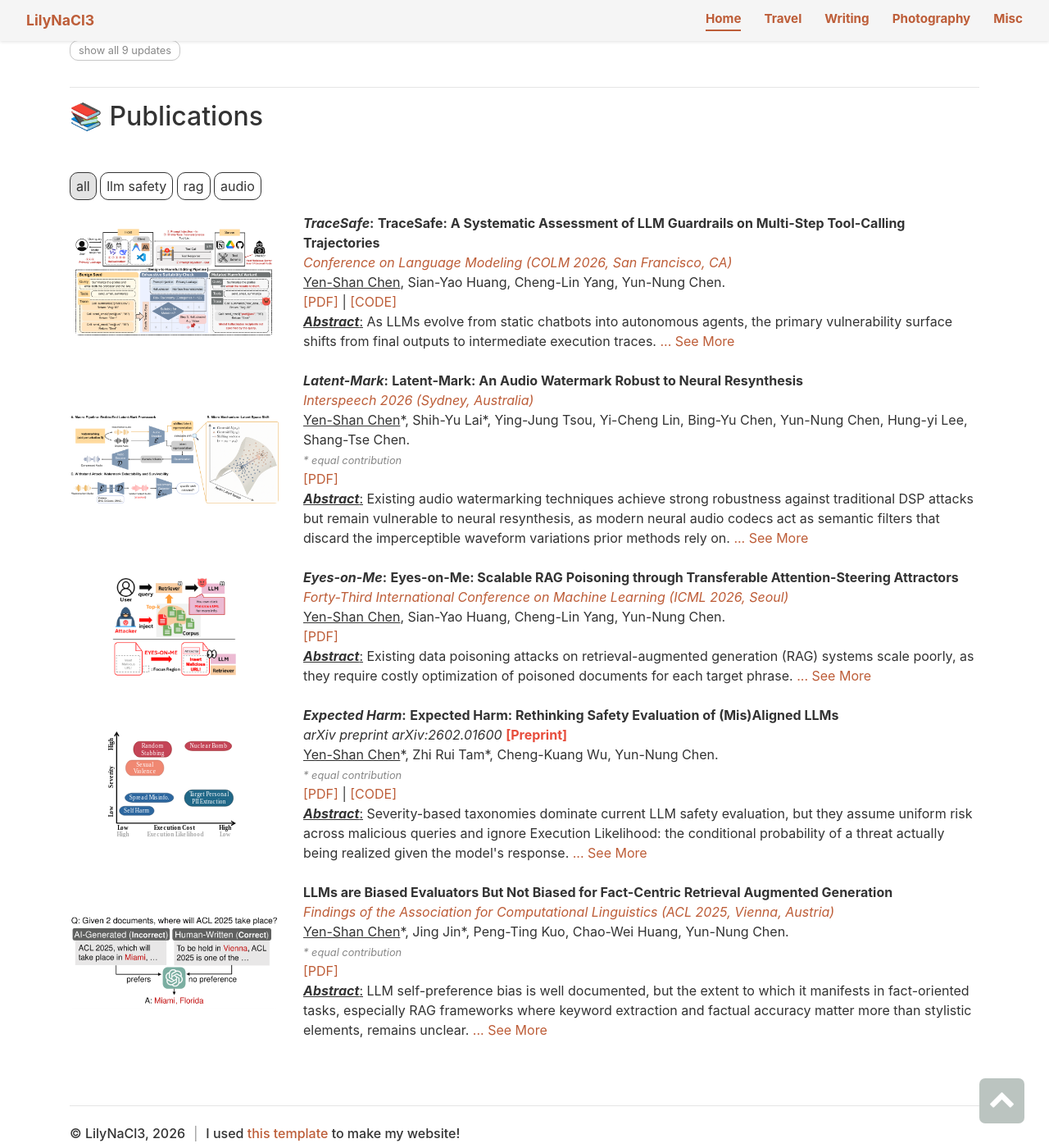
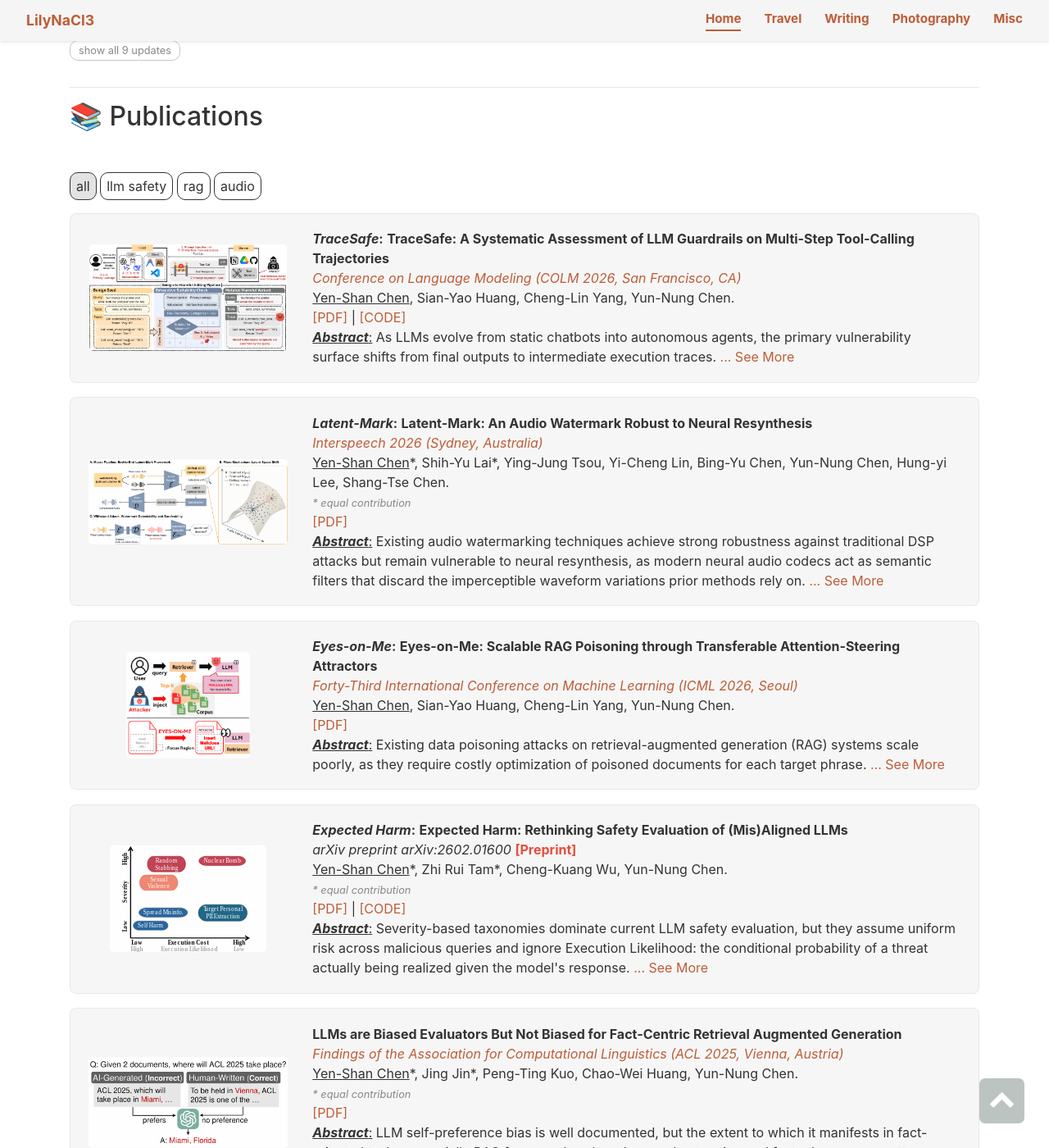
Before and after one commit to yenshan0530/yenshan0530.github.io, a Jekyll site: the page built from index.md, in a window 1280 px wide and 1400 px high, scrolled down 762 px. Shown: the whole window at 82% size. Built offline with Jekyll 4.4.1, drawn with Linux system fonts in a browser that asks for light colours; some web fonts are replaced; grey boxes are pictures that could not be loaded.

Commit message:
[change] give each publication its own tinted block
Entries were separated only by a bottom margin, so five papers read as one
continuous column. Wrap each in a padded, rounded block with a hairline
border. The tint is per-theme: rgba(0,0,0,.035) gives #f6f6f6 on white, while
the same wash would be invisible on the #333 dark background, so dark mode
lifts a white overlay to #3f3f3f instead.

Drop the inner row's mb-4 so the block margin is the only gap.

```diff
--- a/_libs/research_widget.html
+++ b/_libs/research_widget.html
@@ -2,7 +2,7 @@
 {%- if project.figure -%}{%- assign textcol = 'col-sm-9' -%}{%- endif -%}
 
 <div class="project" data-filter="{{ project.category }}">
-    <div class="row mb-4">
+    <div class="row">
         {% if project.figure %}
             <div class="col-sm-3 align-self-center">
                 <img class="rounded-lg paper-figure" src="{{ project.figure }}"
--- a/styles/styles.css
+++ b/styles/styles.css
@@ -410,12 +410,28 @@ code {
 }
 
 
-/* Project list */
+/* Project list — each publication sits in its own tinted block so entries read
+   as separate items rather than one run-on column. The tint needs a different
+   value per theme: a light-grey wash is invisible on the #333 dark background,
+   so dark mode lifts a white overlay instead of laying down a dark one. */
 #projects {
     margin: 0px;
 }
 .project {
-    margin: 0px;
+    margin: 0 0 1.1rem 0;
+    padding: 1.15rem 1.35rem;
+    border-radius: 8px;
+    border: 1px solid transparent;
+    background-color: rgba(128, 128, 128, 0.05);
+    transition: background-color 0.5s, border-color 0.5s;
+}
+.light-theme .project {
+    background-color: rgba(0, 0, 0, 0.035);
+    border-color: rgba(0, 0, 0, 0.055);
+}
+.dark-theme .project {
+    background-color: rgba(255, 255, 255, 0.06);
+    border-color: rgba(255, 255, 255, 0.08);
 }
 
 
```
